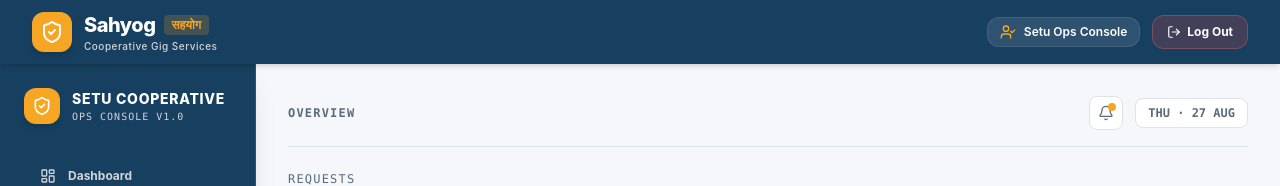
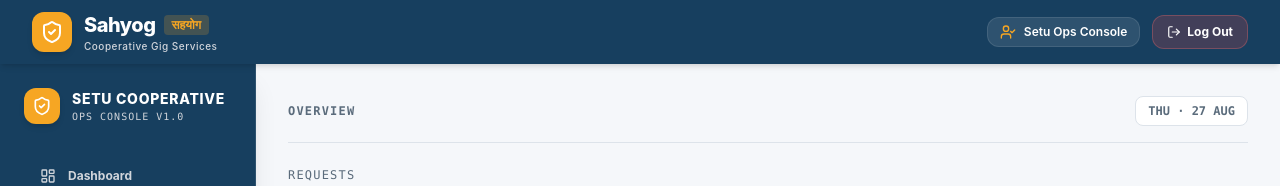
Before and after one commit to vparte087-hue/Sahyogh, a Next.js app: page /admin/requests in a window 1280 px wide. Shown: the top 186 px of the page. Built offline with nearby package versions, Linux system fonts and the light colour scheme; no server answers.

Commit message:
fix: remove notification bell icon from admin layout header

```diff
--- a/app/admin/layout.tsx
+++ b/app/admin/layout.tsx
@@ -10,7 +10,6 @@ import {
   Briefcase,
   BarChart3,
   Settings,
-  Bell,
   ShieldCheck,
 } from "lucide-react";
 
@@ -98,11 +97,6 @@ export default function AdminLayout({ children }: { children: React.ReactNode })
           </span>
 
           <div className="flex items-center gap-3">
-            <button className="p-2 rounded-lg border border-border bg-white text-text-secondary hover:text-primary hover:bg-gray-50 transition-colors relative">
-              <Bell className="w-4 h-4" />
-              <span className="w-2 h-2 rounded-full bg-accent absolute top-1.5 right-1.5" />
-            </button>
-
             <span className="px-3 py-1.5 rounded-lg border border-border bg-white text-xs font-mono font-semibold text-text-secondary">
               THU · 27 AUG
             </span>
```
